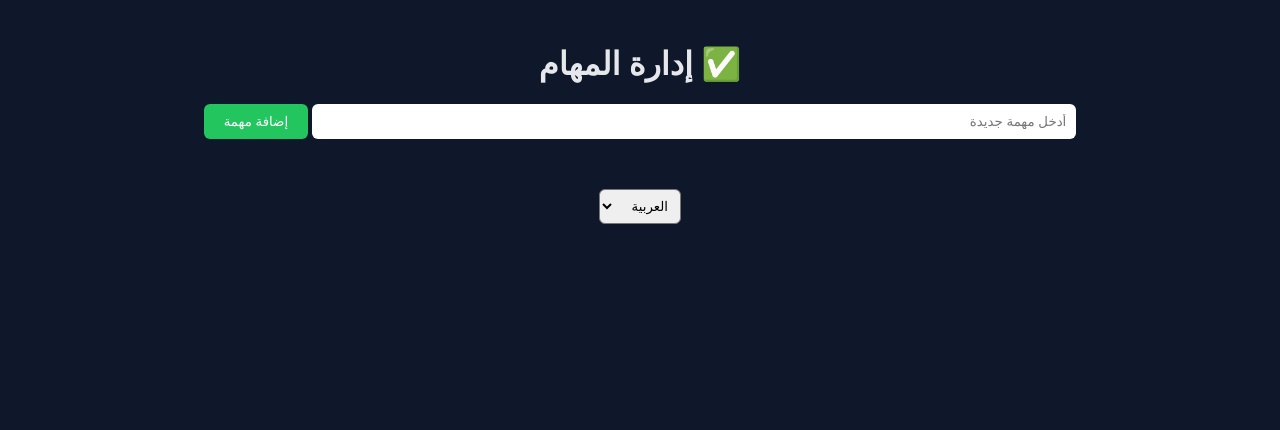
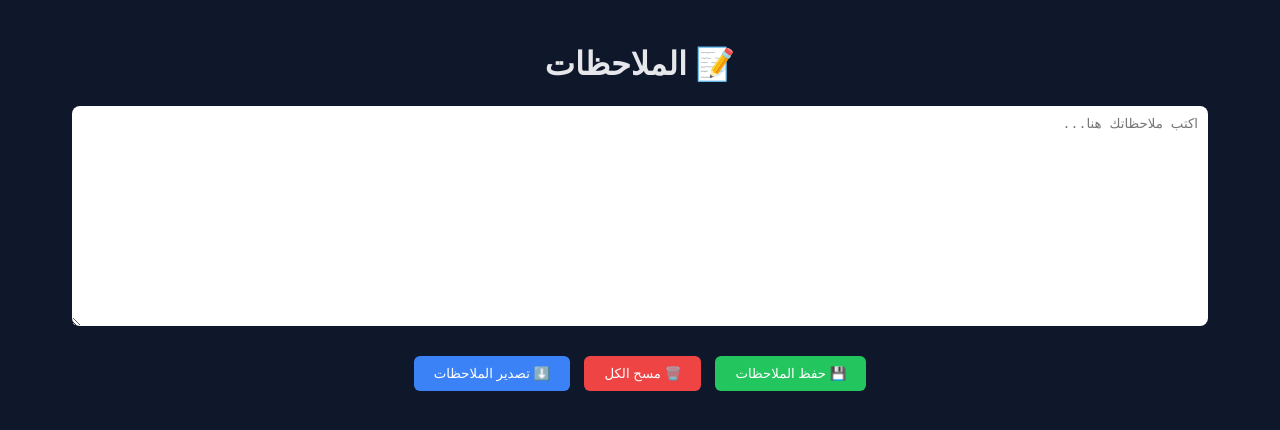
Before and after one commit to nidalwatfa/Syria-Dev-Toolkit, a plain HTML site: page tasks.html in a window 1280 px wide. Drawn offline with Linux system fonts and the light colour scheme.

Commit message:
Update tasks.html

```diff
--- a/tasks.html
+++ b/tasks.html
@@ -1,8 +1,9 @@
+
 <!DOCTYPE html>
 <html lang="ar" dir="rtl">
 <head>
   <meta charset="UTF-8">
-  <title>✅ إدارة المهام</title>
+  <title>📝 الملاحظات</title>
   <link rel="manifest" href="manifest.json">
   <style>
     body {
@@ -13,82 +14,71 @@
       padding: 20px;
       text-align: center;
     }
-    h1 { margin-bottom: 20px; }
-    input {
+    textarea {
+      width: 90%;
+      height: 200px;
       padding: 10px;
-      border-radius: 6px;
+      border-radius: 8px;
       border: none;
-      width: 60%;
-      margin-bottom: 10px;
+      margin-bottom: 20px;
     }
     button {
       padding: 10px 20px;
       border: none;
       border-radius: 6px;
-      background: #22c55e;
-      color: white;
+      margin: 5px;
       cursor: pointer;
     }
-    ul {
-      list-style: none;
-      padding: 0;
-      margin-top: 20px;
-    }
-    li {
-      background: #1e293b;
-      margin: 5px auto;
-      padding: 10px;
-      border-radius: 6px;
-      width: 60%;
-    }
-    select {
-      margin-top: 20px;
-      padding: 8px;
-      border-radius: 6px;
-    }
+    #saveBtn { background: #22c55e; color: white; }
+    #clearBtn { background: #ef4444; color: white; }
+    #exportNotesBtn { background: #3b82f6; color: white; }
   </style>
 </head>
 <body>
-  <h1 id="pageTitle">✅ إدارة المهام</h1>
+  <h1 id="pageTitle">📝 الملاحظات</h1>
 
-  <input id="taskInput" type="text" placeholder="أدخل مهمة جديدة">
-  <button id="addTaskBtn">إضافة مهمة</button>
-
-  <ul id="taskList"></ul>
-
-  <!-- اختيار اللغة -->
-  <select onchange="loadTranslations(this.value)">
-    <option value="ar">العربية</option>
-    <option value="ku">Kurdî</option>
-    <option value="en">English</option>
-  </select>
+  <textarea id="notesArea" placeholder="اكتب ملاحظاتك هنا..."></textarea>
+  <br>
+  <button id="saveBtn">💾 حفظ الملاحظات</button>
+  <button id="clearBtn">🗑️ مسح الكل</button>
+  <button id="exportNotesBtn">⬇️ تصدير الملاحظات</button>
 
   <script>
-    async function loadTranslations(lang) {
-      const res = await fetch("translations.json");
-      const data = await res.json();
-      const t = data[lang] || data["ar"]; // افتراضي عربي
+    const notesArea = document.getElementById("notesArea");
 
-      // تغيير النصوص في صفحة المهام
-      document.getElementById("pageTitle").textContent = t.title_tasks;
-      document.getElementById("taskInput").placeholder = t.new_task;
-      document.getElementById("addTaskBtn").textContent = t.add_task;
-    }
+    // تحميل الملاحظات عند فتح الصفحة
+    window.onload = () => {
+      const savedNotes = localStorage.getItem("notes");
+      if (savedNotes) notesArea.value = savedNotes;
+    };
 
-    // افتراضي: اللغة العربية
-    loadTranslations("ar");
+    // حفظ الملاحظات
+    document.getElementById("saveBtn").addEventListener("click", () => {
+      localStorage.setItem("notes", notesArea.value);
+      alert("✅ تم حفظ الملاحظات بنجاح!");
+    });
 
-    // منطق إضافة المهام
-    document.getElementById("addTaskBtn").addEventListener("click", () => {
-      const taskInput = document.getElementById("taskInput");
-      const taskList = document.getElementById("taskList");
+    // مسح جميع الملاحظات
+    document.getElementById("clearBtn").addEventListener("click", () => {
+      localStorage.removeItem("notes");
+      notesArea.value = "";
+      alert("🗑️ تم مسح جميع الملاحظات!");
+    });
 
-      if (taskInput.value.trim() !== "") {
-        const li = document.createElement("li");
-        li.textContent = taskInput.value;
-        taskList.appendChild(li);
-        taskInput.value = "";
-      }
+    // تصدير الملاحظات إلى ملف JSON
+    document.getElementById("exportNotesBtn").addEventListener("click", () => {
+      const notes = localStorage.getItem("notes") || "";
+      const data = { notes: notes };
+
+      const blob = new Blob([JSON.stringify(data, null, 2)], { type: "application/json" });
+      const url = URL.createObjectURL(blob);
+
+      const a = document.createElement("a");
+      a.href = url;
+      a.download = "notes_backup.json";
+      a.click();
+
+      URL.revokeObjectURL(url);
     });
   </script>
 </body>
```
